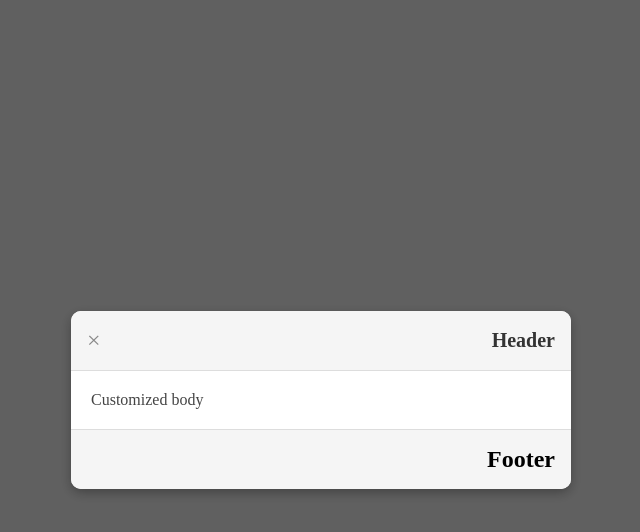
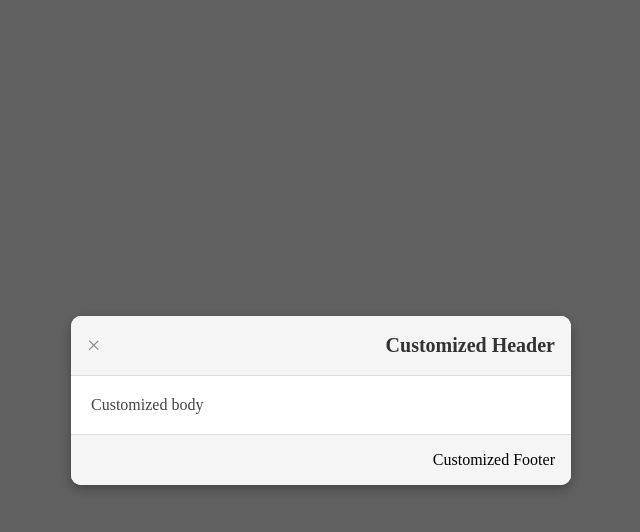
Before and after one commit to badalsahani20/react-practice-components, a React (Vite) app in the folder vite-project/: page / in a window 1280 px wide. Both pictures are taken after a click on the button "Open Model". Shown: the top 532 px of the page, without its empty margins (319-959 px from the left). Built offline with nearby package versions, Linux system fonts and the light colour scheme.

Commit message:
test: modal changes

```diff
--- a/vite-project/src/components/custom-model-popup/ModelTest.jsx
+++ b/vite-project/src/components/custom-model-popup/ModelTest.jsx
@@ -15,7 +15,10 @@ const ModelTest = () => {
     <div className='model-test-container'>
         <button className='model-toggle' onClick={handleToggleModel}>Open Model</button>
         {
-          showModel && <Model onClose={onClose} body={<div>Customized body</div>} />
+          showModel && <Model onClose={onClose}
+          body={<div>Customized body</div>}
+          header={"Customized Header"}
+          footer={"Customized Footer"}/>
         }
     </div>
   )
```
